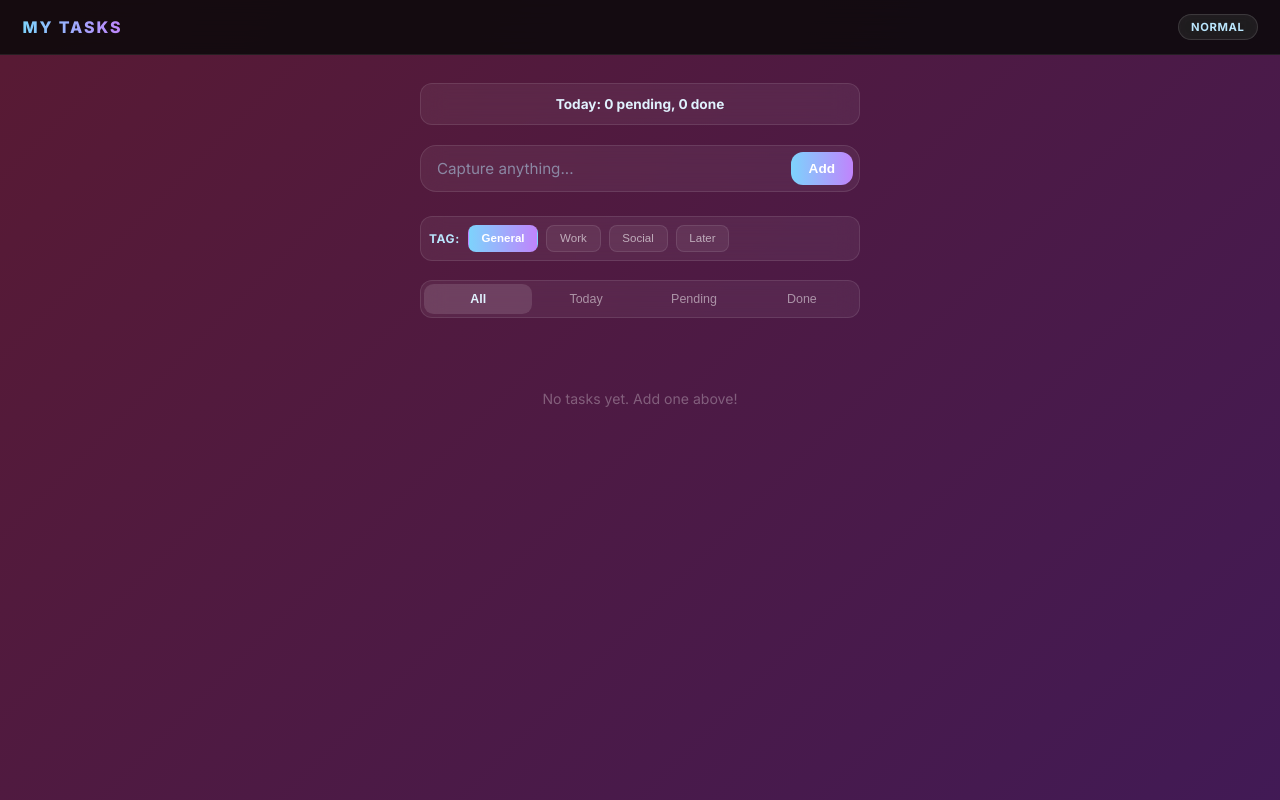
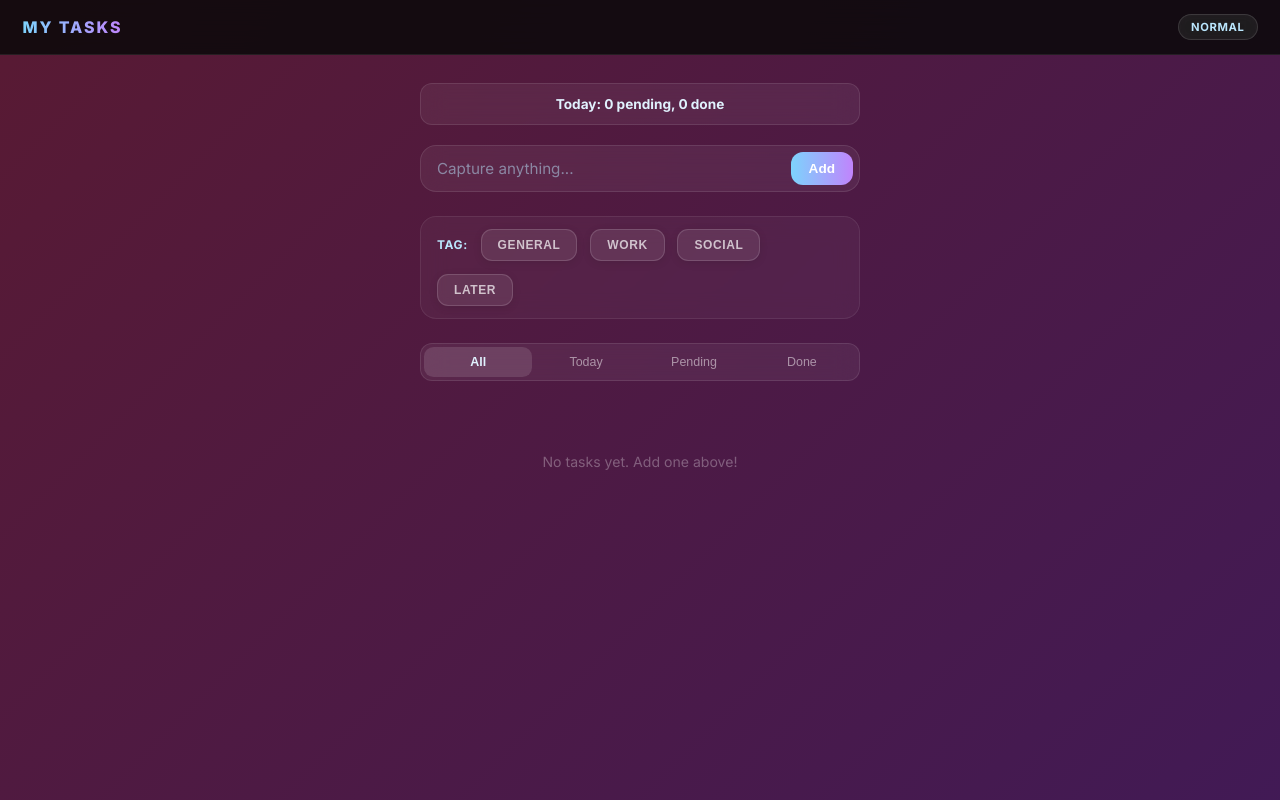
Before and after one commit to sameeradsv/my-tasks-pwa, a plain HTML site: page index.html in a window 1280 px wide. Drawn offline with Linux system fonts and the light colour scheme.

Commit message:
Refactor tag-row and tag-btn styles for consistency

```diff
--- a/style.css
+++ b/style.css
@@ -421,13 +421,14 @@ input[type="checkbox"]:checked::after {
 /* ── Tag Row ── */
 .tag-row {
   display: flex;
+  flex-wrap: wrap;
   align-items: center;
-  gap: 0.5rem;
-  margin-bottom: 1.2rem;
-  padding: 0.5rem;
-  background: rgba(255,255,255,0.06);
-  border: 1px solid rgba(255,255,255,0.1);
-  border-radius: 0.75rem;
+  gap: 0.8rem;
+  margin-bottom: 1.5rem;
+  padding: 0.75rem 1rem;
+  background: rgba(255,255,255,0.04);
+  border: 1px solid rgba(255,255,255,0.08);
+  border-radius: 1rem;
   backdrop-filter: blur(12px);
 }
 
@@ -440,15 +441,27 @@ input[type="checkbox"]:checked::after {
 }
 
 .tag-btn {
-  background: rgba(255,255,255,0.06);
-  border: 1px solid rgba(255,255,255,0.1);
-  color: rgba(255,255,255,0.6);
-  font-size: 0.72rem;
-  font-weight: 500;
-  padding: 0.4rem 0.8rem;
-  border-radius: 0.5rem;
+  background: rgba(255,255,255,0.08);
+  border: 1.5px solid rgba(255,255,255,0.15);
+  color: rgba(255,255,255,0.7);
+  font-size: 0.75rem;
+  font-weight: 600;
+  padding: 0.5rem 1rem;
+  border-radius: 0.7rem;
   cursor: pointer;
-  transition: all 0.2s ease;
+  transition: all 0.25s cubic-bezier(0.4, 0, 0.2, 1);
+  text-transform: uppercase;
+  letter-spacing: 0.05em;
+  box-shadow: 0 2px 8px rgba(0,0,0,0.1);
+}
+
+.tag-btn:hover {
+  background: rgba(255,255,255,0.12);
+  border-color: rgba(255,255,255,0.25);
+  transform: translateY(-1px);
+  box-shadow: 0 4px 12px rgba(0,0,0,0.15);
+}
+
 }
 
 .tag-btn.active {
```
